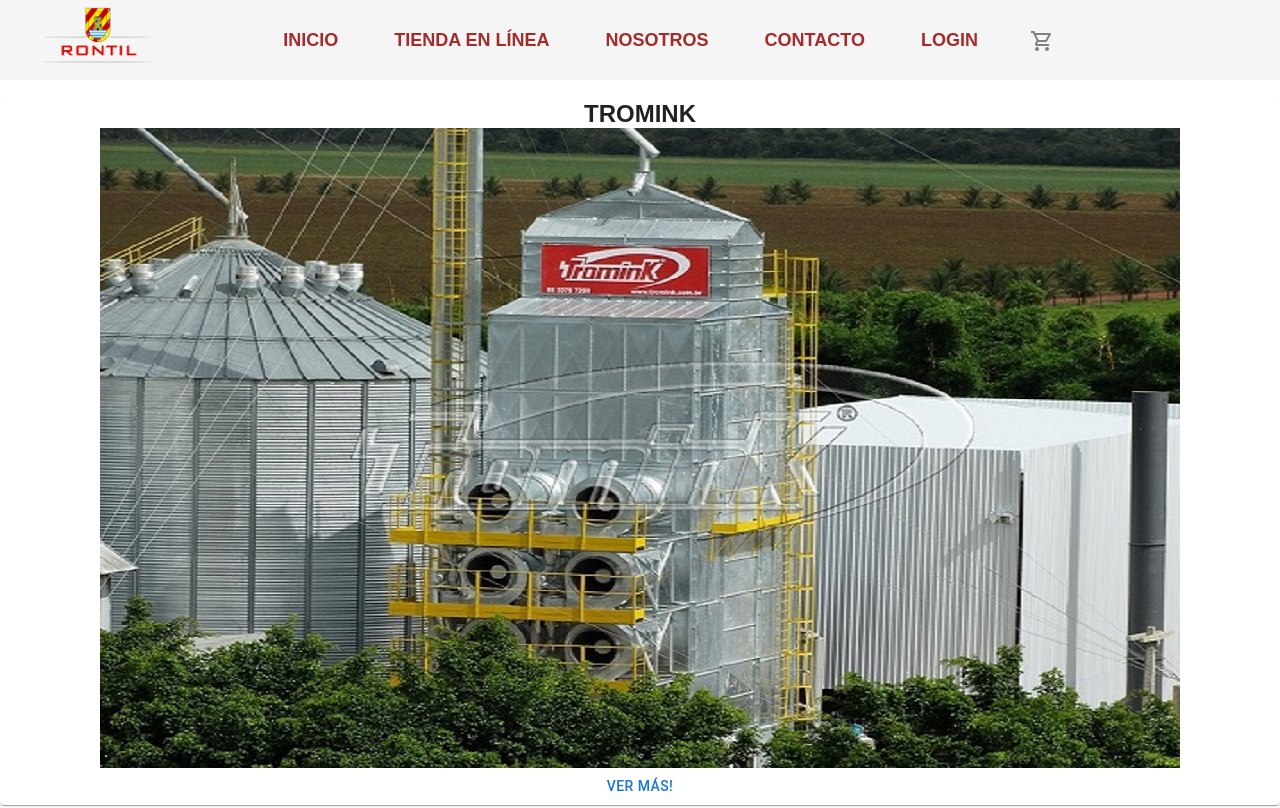
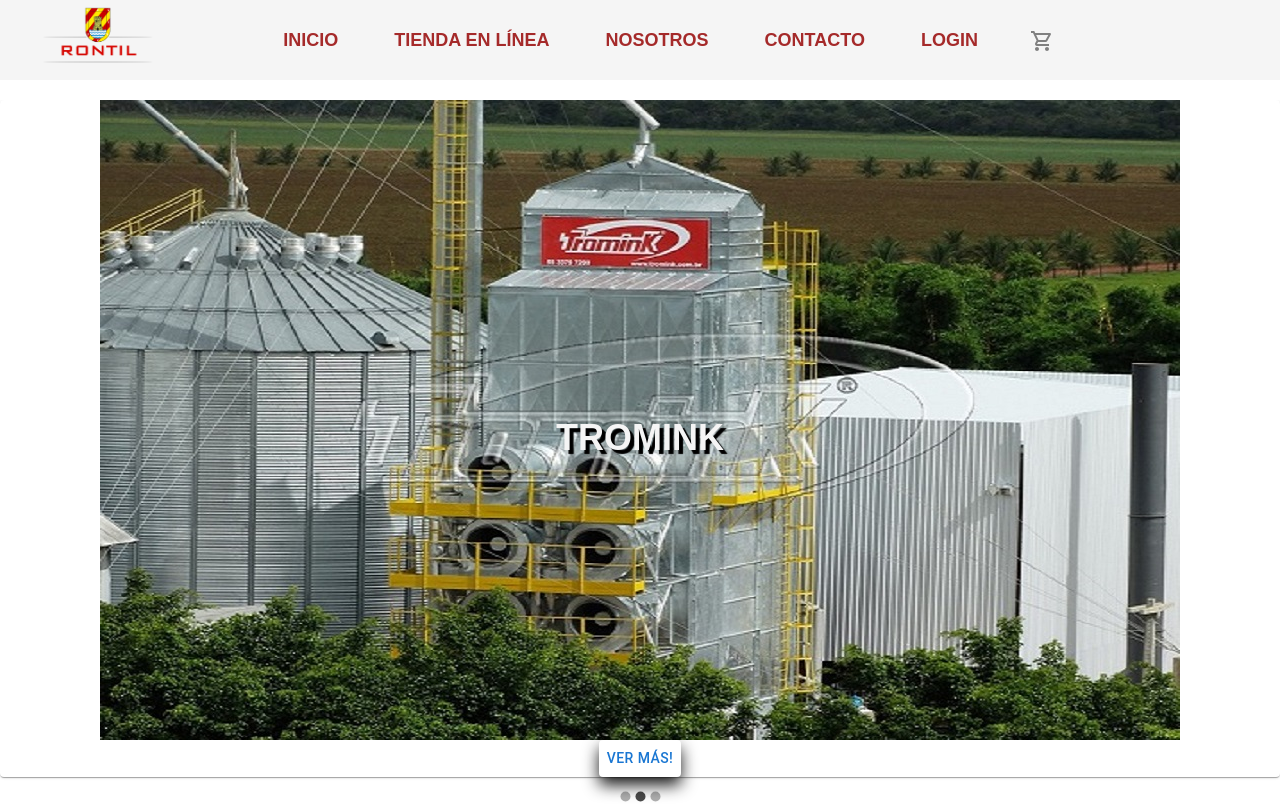
Before and after one commit to josemaria1988/rontil-web-react, a React (Create React App) app: page / in a window 1280 px wide. Shown: the top 808 px of the page. Built offline with nearby package versions, Linux system fonts and the light colour scheme; no server answers.

Commit message:
working in the land page

```diff
--- a/src/components/Inicio/Inicio.jsx
+++ b/src/components/Inicio/Inicio.jsx
@@ -10,7 +10,7 @@
 const Item = (props) => {
     return (
             <Paper className="paper-carousel">
-                <h2>{props.item.name}</h2>
+                <h2 className="titulo-carousel">{props.item.name}</h2>
                 <img src={props.item.img} alt={props.item.imge}/>
                 <Button className="CheckButton">
                     Ver más!
--- a/src/components/Inicio/Inicio.scss
+++ b/src/components/Inicio/Inicio.scss
@@ -10,3 +10,26 @@
     justify-content: center;
     align-items: center;
 }
+
+.titulo-carousel {
+    position: absolute;
+    text-shadow: 4px 4px 1px black;
+    background-color: transparent;
+    color: whitesmoke;
+    font-size: 36px;
+    z-index: 1;
+}
+
+.CheckButton {
+    color: brown;
+    background-color: #f9f9f9;
+    font-size: 28px;
+    box-shadow: 0px 8px 16px 0px rgba(0,0,0,0.9);
+    z-index: 1;
+}
+
+.CheckButton:hover {
+    color: whitesmoke;
+    background-color: #034574;
+    transition: 0.5s;
+}
```
